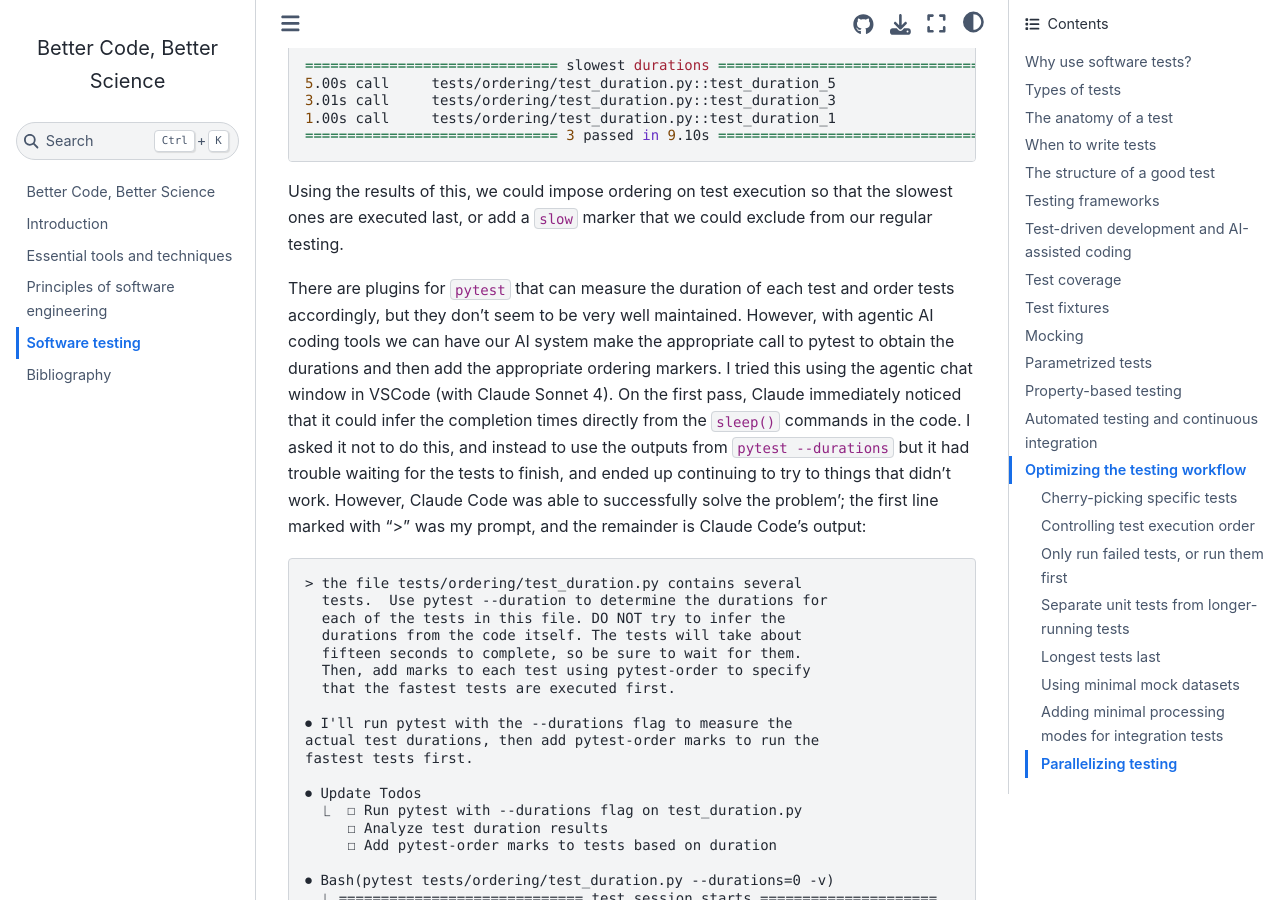
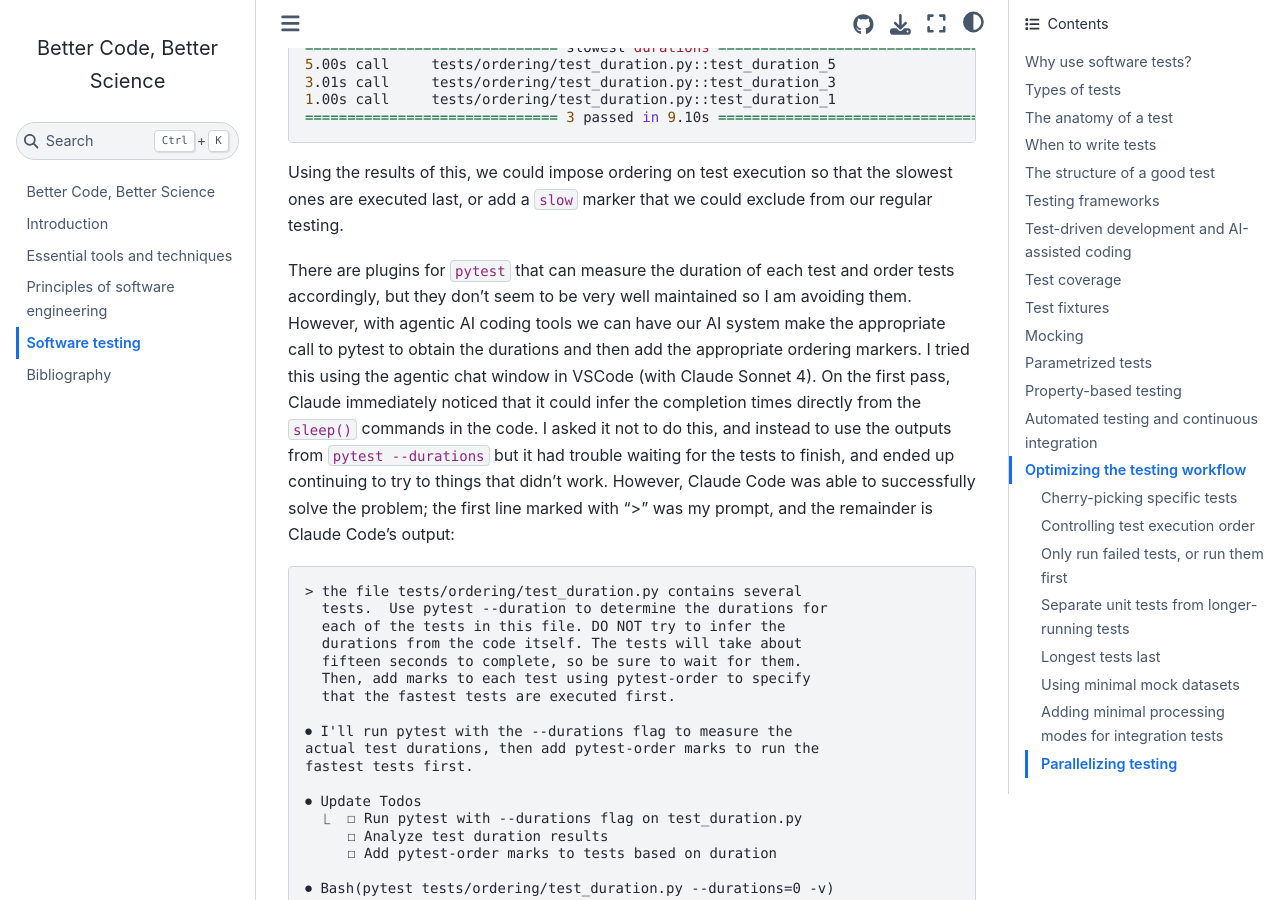
Before and after one commit to BetterCodeBetterScience/book, a Jupyter Book: the page built from book/testing.md, in a window 1280 px wide and 900 px high, scrolled down 38952 px. Built offline with Jupyter Book 1.0.4 settings and Sphinx 7.4.7 and the Sphinx Book theme 1.1.4, drawn with Linux system fonts in a browser that asks for light colours; pages that are not in the unit, such as notebooks, are missing from menus; cross-references to code outside the pages are shown as plain code; some of the changed text lies outside the part shown.

Commit message:
minor tweaks

````diff
--- a/book/testing.md
+++ b/book/testing.md
@@ -1471,7 +1469,7 @@ tests/ordering/test_duration.py ...                                      [100%]
 
 Using the results of this, we could impose ordering on test execution so that the slowest ones are executed last, or add a `slow` marker that we could exclude from our regular testing.
 
-There are plugins for `pytest` that can measure the duration of each test and order tests accordingly, but they don't seem to be very well maintained. However, with agentic AI coding tools we can have our AI system make the appropriate call to pytest to obtain the durations and then add the appropriate ordering markers.  I tried this using the agentic chat window in VSCode (with Claude Sonnet 4).  On the first pass, Claude immediately noticed that it could infer the completion times directly from the `sleep()` commands in the code.  I asked it not to do this, and instead to use the outputs from `pytest --durations` but it had trouble waiting for the tests to finish, and ended up continuing to try to things that didn't work. However, Claude Code was able to successfully solve the problem'; the first line marked with ">" was my prompt, and the remainder is Claude Code's output:
+There are plugins for `pytest` that can measure the duration of each test and order tests accordingly, but they don't seem to be very well maintained so I am avoiding them. However, with agentic AI coding tools we can have our AI system make the appropriate call to pytest to obtain the durations and then add the appropriate ordering markers.  I tried this using the agentic chat window in VSCode (with Claude Sonnet 4).  On the first pass, Claude immediately noticed that it could infer the completion times directly from the `sleep()` commands in the code.  I asked it not to do this, and instead to use the outputs from `pytest --durations` but it had trouble waiting for the tests to finish, and ended up continuing to try to things that didn't work. However, Claude Code was able to successfully solve the problem; the first line marked with ">" was my prompt, and the remainder is Claude Code's output:
 
 ```
 > the file tests/ordering/test_duration.py contains several
@@ -1562,7 +1560,7 @@ def test_parallel(x):
     assert x in range(10), f"Value {x} is not in the expected list."
     time.sleep(1) # wait for one second
 ```
-If we run this using the standard pytest command, we should see that it takes about ten seconds, given that there are ten tests:
+If we run this using the standard `pytest` command, we should see that it takes about ten seconds, given that there are ten tests:
 
 ```bash
 ❯ pytest tests/parallel/tests_parallel.py
@@ -1572,7 +1570,6 @@ collected 10 items
 tests/parallel/tests_parallel.py ..........                              [100%]
 
 ============================= 10 passed in 10.18s ==============================
-
 ```
 
 If we have installed `pytest-xdist` then we can add the `-n auto` flag which will automatically detect how manu CPU cores we have available and run the tests in parallel across those cores:
````
Also changed, not shown: other parts of book/testing.md (+5 -7 lines).
